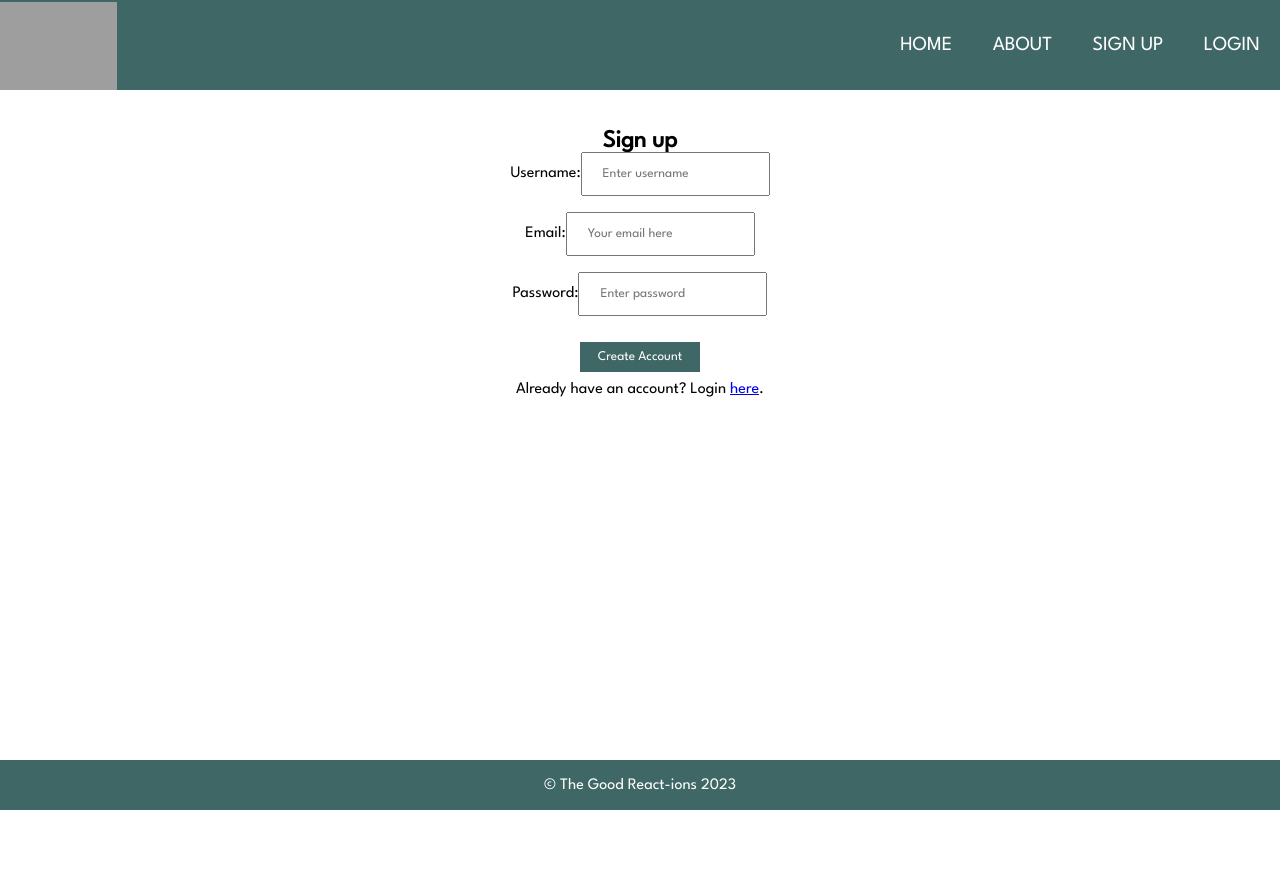
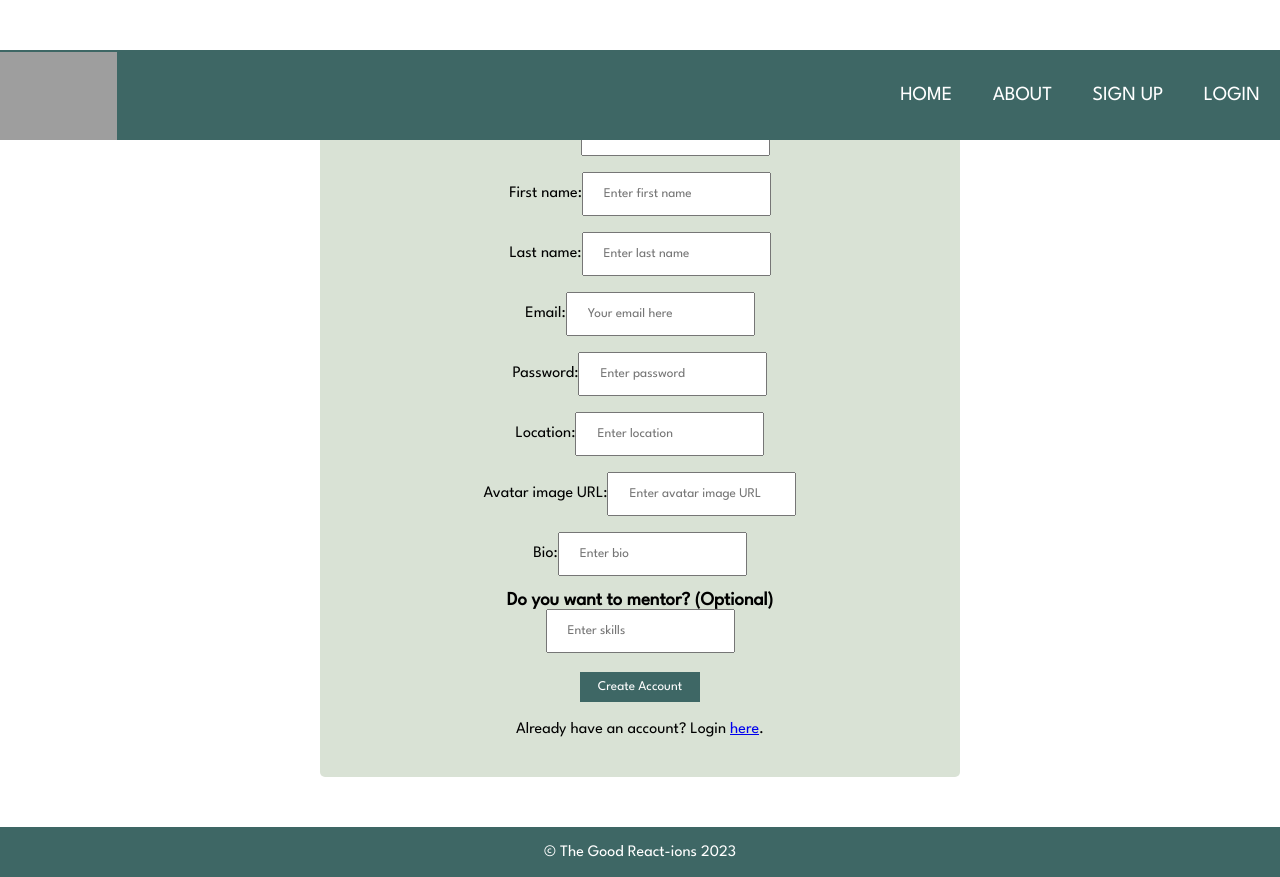
Before and after one commit to sue-lim/good_react-ions_group_2023_frontend, a React (Vite) app in the folder skillsworkshop/: page /sign-up in a window 1280 px wide. Before the commit the page ends 810 px from the top, so only its background shows below. Built offline with nearby package versions, Linux system fonts and the light colour scheme; grey boxes are pictures that could not be loaded.

Commit message:
Initial Styling

```diff
--- a/skillsworkshop/src/App.css
+++ b/skillsworkshop/src/App.css
@@ -4,6 +4,14 @@
   font-family: "League Spartan", "Arial";
   margin: 0;
   padding: 0;
+}
+
+body{
+    position: absolute;
+    margin: 0;
+    box-sizing: border-box;
+    width: 100%;
+    height: 100%;
 }
 
 #nav-list a {
@@ -18,14 +26,12 @@
 }
 
 .form {
-  /* margin-top: 90px; */
-  width: 100%;
+  margin: 50px auto;
+  width: 50%;
   padding: 40px;
-  padding-top: 130px;
   border-radius: 5px;
-  /* background-color: #d9e2d5; */
+  background-color: #d9e2d5;
   text-align: center;
-  height: 95vh;
 }
 
 input {
@@ -44,7 +50,7 @@ a.here-link {
 button {
   height: 30px;
   width: 120px;
-  margin: 10px;
+  margin: 20px;
   background-color: #3e6765;
   color: white;
   border: none;
--- a/skillsworkshop/src/Components/UserForm/UserForm.jsx
+++ b/skillsworkshop/src/Components/UserForm/UserForm.jsx
@@ -5,8 +5,14 @@ function RegistrationForm() {
   const authToken = window.localStorage.getItem("token");
   const [users, setUsers] = useState({
     username: "",
+    first_name: "",
+    last_name: "",
     email: "",
     password: "",
+    location: "",
+    avatar: "",
+    bio: "",
+    skills: "",
   });
 
   const navigate = useNavigate();
@@ -42,6 +48,7 @@ function RegistrationForm() {
   };
 
   return (
+    <div>
       <form className="form" onSubmit={handleSubmit}>
         <h2>Sign up</h2>
         <div>
@@ -50,6 +57,24 @@ function RegistrationForm() {
             type="text"
             id="username"
             placeholder="Enter username"
+            onChange={handleChange}
+          />
+        </div>
+        <div>
+          <label htmlFor="first_name">First name:</label>
+          <input
+            type="text"
+            id="first_name"
+            placeholder="Enter first name"
+            onChange={handleChange}
+          />
+        </div>
+        <div>
+          <label htmlFor="last_name">Last name:</label>
+          <input
+            type="text"
+            id="last_name"
+            placeholder="Enter last name"
             onChange={handleChange}
           />
         </div>
@@ -71,11 +96,48 @@ function RegistrationForm() {
             onChange={handleChange}
           />
         </div>
+        <div>
+          <label htmlFor="location">Location:</label>
+          <input
+            type="text"
+            id="location"
+            placeholder="Enter location"
+            onChange={handleChange}
+          />
+        </div>
+        <div>
+          <label htmlFor="avatar">Avatar image URL:</label>
+          <input
+            type="text"
+            id="avatar"
+            placeholder="Enter avatar image URL"
+            onChange={handleChange}
+          />
+        </div>
+        <div>
+          <label htmlFor="bio">Bio:</label>
+          <input
+            type="text"
+            id="bio"
+            placeholder="Enter bio"
+            onChange={handleChange}
+          />
+        </div>
+        <div>
+          <h3>Do you want to mentor? (Optional) </h3>
+          <input
+            type="text"
+            id="skills"
+            placeholder="Enter skills"
+            onChange={handleChange}
+          />
+        </div>
         <button type="submit">Create Account</button>
         <p>
           Already have an account? Login <Link to="/login">here</Link>.
         </p>
       </form>
+    </div>
   );
 }
 
```
Lines whose indentation alone changed are shown as unchanged.
